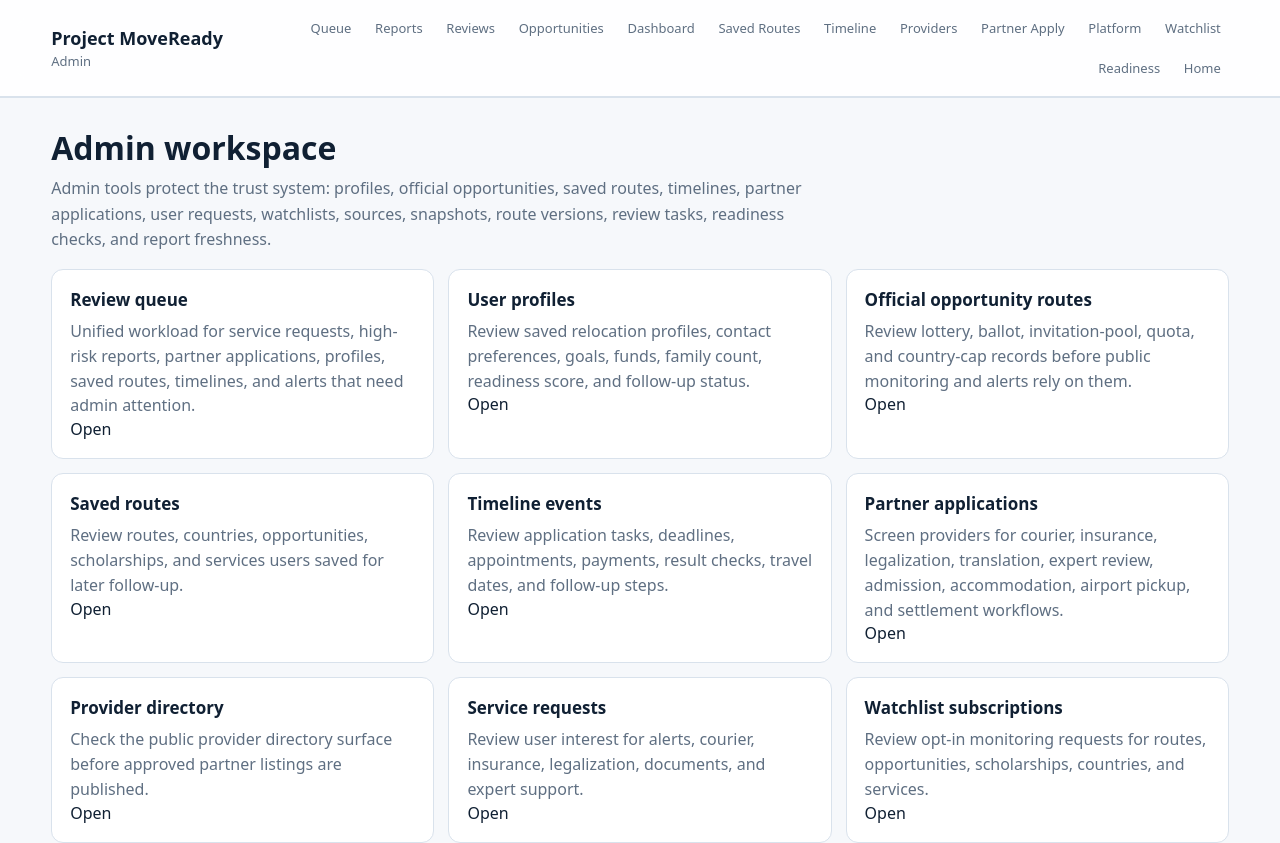
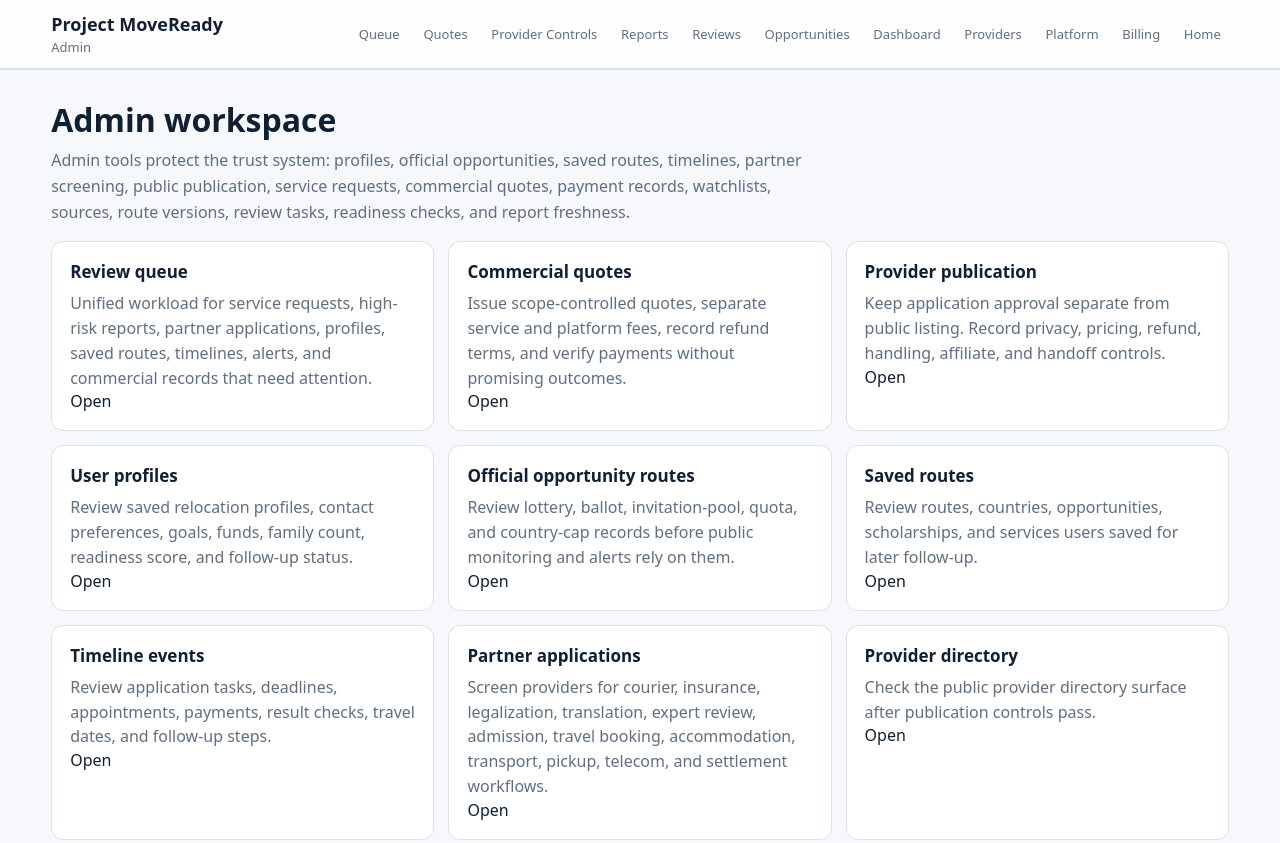
Before and after one commit to SirBM201/SirBM201-moveready-frontend, a Next.js app: page /admin in a window 1280 px wide. Shown: the top 843 px of the page. Built offline with nearby package versions, Linux system fonts and the light colour scheme; no server answers.

Commit message:
Add billing and provider publication admin controls

```diff
--- a/app/admin/page.tsx
+++ b/app/admin/page.tsx
@@ -1,5 +1,7 @@
+import AdminCommercialQuotes from "@/components/AdminCommercialQuotes";
 import AdminOpportunities from "@/components/AdminOpportunities";
 import AdminPartnerApplications from "@/components/AdminPartnerApplications";
+import AdminProviderPublication from "@/components/AdminProviderPublication";
 import AdminReadinessChecks from "@/components/AdminReadinessChecks";
 import AdminReviewConsole from "@/components/AdminReviewConsole";
 import AdminSavedRoutes from "@/components/AdminSavedRoutes";
@@ -9,20 +11,22 @@ import AdminUserProfiles from "@/components/AdminUserProfiles";
 import AdminWatchlistSubscriptions from "@/components/AdminWatchlistSubscriptions";
 
 const adminModules = [
-  ["Review queue", "Unified workload for service requests, high-risk reports, partner applications, profiles, saved routes, timelines, and alerts that need admin attention.", "#review-queue"],
+  ["Review queue", "Unified workload for service requests, high-risk reports, partner applications, profiles, saved routes, timelines, alerts, and commercial records that need attention.", "#review-queue"],
+  ["Commercial quotes", "Issue scope-controlled quotes, separate service and platform fees, record refund terms, and verify payments without promising outcomes.", "#commercial-quotes"],
+  ["Provider publication", "Keep application approval separate from public listing. Record privacy, pricing, refund, handling, affiliate, and handoff controls.", "#provider-publication"],
   ["User profiles", "Review saved relocation profiles, contact preferences, goals, funds, family count, readiness score, and follow-up status.", "#user-profiles"],
   ["Official opportunity routes", "Review lottery, ballot, invitation-pool, quota, and country-cap records before public monitoring and alerts rely on them.", "#opportunity-routes"],
   ["Saved routes", "Review routes, countries, opportunities, scholarships, and services users saved for later follow-up.", "#saved-routes"],
   ["Timeline events", "Review application tasks, deadlines, appointments, payments, result checks, travel dates, and follow-up steps.", "#timeline-events"],
-  ["Partner applications", "Screen providers for courier, insurance, legalization, translation, expert review, admission, accommodation, airport pickup, and settlement workflows.", "#partner-applications"],
-  ["Provider directory", "Check the public provider directory surface before approved partner listings are published.", "/providers"],
-  ["Service requests", "Review user interest for alerts, courier, insurance, legalization, documents, and expert support.", "#service-requests"],
+  ["Partner applications", "Screen providers for courier, insurance, legalization, translation, expert review, admission, travel booking, accommodation, transport, pickup, telecom, and settlement workflows.", "#partner-applications"],
+  ["Provider directory", "Check the public provider directory surface after publication controls pass.", "/providers"],
+  ["Service requests", "Review user interest for alerts, travel, courier, insurance, legalization, documents, admission, and expert support.", "#service-requests"],
   ["Watchlist subscriptions", "Review opt-in monitoring requests for routes, opportunities, scholarships, countries, and services.", "#watchlist-subscriptions"],
-  ["Readiness checks", "Inspect saved name, document, funds, and refusal-risk checks.", "#readiness-checks"],
+  ["Readiness checks", "Inspect saved name, document, funds, refusal-risk, study, journey, and trip checks.", "#readiness-checks"],
   ["Reports", "Inspect generated reports, delivery status, refreshes, and stale-report warnings.", "/admin/reports"],
   ["Sources", "Add trusted source links, reliability level, owner organization, and review context.", "/admin/reviews"],
   ["Routes", "Create and approve country-specific route versions after source review.", "/admin/reviews"],
-  ["Launch checks", "Review public readiness, trust, source, and safety surfaces before launch.", "/launch-readiness"],
+  ["Launch checks", "Review public readiness, trust, source, safety, provider, quote, and payment surfaces before launch.", "/launch-readiness"],
 ];
 
 export default function AdminPage() {
@@ -35,23 +39,21 @@ export default function AdminPage() {
         </a>
         <nav className="nav">
           <a href="#review-queue">Queue</a>
+          <a href="#commercial-quotes">Quotes</a>
+          <a href="#provider-publication">Provider Controls</a>
           <a href="/admin/reports">Reports</a>
           <a href="/admin/reviews">Reviews</a>
           <a href="#opportunity-routes">Opportunities</a>
           <a href="/dashboard">Dashboard</a>
-          <a href="/saved-routes">Saved Routes</a>
-          <a href="/timeline">Timeline</a>
           <a href="/providers">Providers</a>
-          <a href="/partners/apply">Partner Apply</a>
           <a href="/platform">Platform</a>
-          <a href="/watchlist">Watchlist</a>
-          <a href="/readiness">Readiness</a>
+          <a href="/billing">Billing</a>
           <a href="/">Home</a>
         </nav>
       </header>
       <section className="section">
         <h2>Admin workspace</h2>
-        <p className="section-intro">Admin tools protect the trust system: profiles, official opportunities, saved routes, timelines, partner applications, user requests, watchlists, sources, snapshots, route versions, review tasks, readiness checks, and report freshness.</p>
+        <p className="section-intro">Admin tools protect the trust system: profiles, official opportunities, saved routes, timelines, partner screening, public publication, service requests, commercial quotes, payment records, watchlists, sources, route versions, review tasks, readiness checks, and report freshness.</p>
         <div className="grid">
           {adminModules.map(([title, text, href]) => (
             <article className="card" key={title}>
@@ -63,6 +65,8 @@ export default function AdminPage() {
         </div>
       </section>
       <div id="review-queue"><AdminReviewConsole /></div>
+      <div id="commercial-quotes"><AdminCommercialQuotes /></div>
+      <div id="provider-publication"><AdminProviderPublication /></div>
       <div id="user-profiles"><AdminUserProfiles /></div>
       <div id="opportunity-routes"><AdminOpportunities /></div>
       <div id="saved-routes"><AdminSavedRoutes /></div>
```
